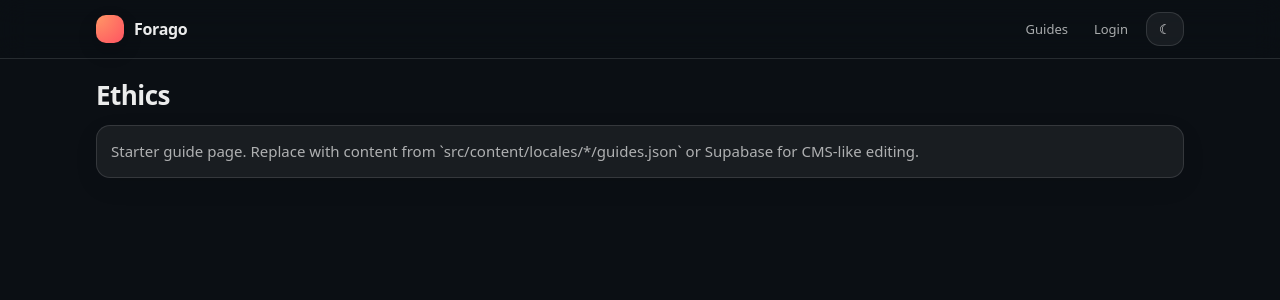
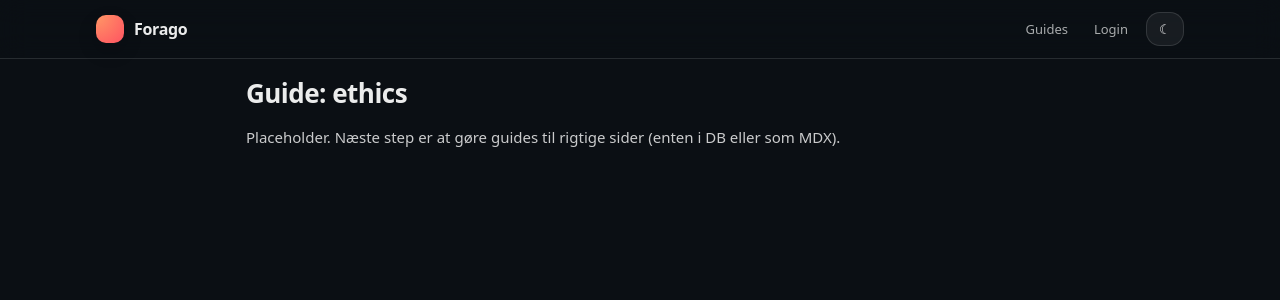
Before and after one commit to Hyllekvist/forago, a Next.js app: page /en/guides/ethics in a window 1280 px wide. Shown: the top 300 px of the page. Built offline with nearby package versions, Linux system fonts and the light colour scheme.

Commit message:
Update page.tsx

```diff
--- a/src/app/[locale]/guides/[slug]/page.tsx
+++ b/src/app/[locale]/guides/[slug]/page.tsx
@@ -1,15 +1,23 @@
-import styles from "./GuidePage.module.css";
+import { notFound } from "next/navigation";
 
-export default function GuidePage({ params }: { params: { slug: string } }) {
+export const revalidate = 3600;
+
+const SUPPORTED_LOCALES = ["dk", "en"] as const;
+type Locale = (typeof SUPPORTED_LOCALES)[number];
+
+function isLocale(x: string): x is Locale {
+  return (SUPPORTED_LOCALES as readonly string[]).includes(x);
+}
+
+export default async function GuideSlugPage({ params }: { params: { locale: string; slug: string } }) {
+  if (!isLocale(params.locale)) return notFound();
+
   return (
-    <div className={styles.wrap}>
-      <h1 className={styles.h1}>{params.slug.replace(/-/g, " ")}</h1>
-      <div className={styles.card}>
-        <p className={styles.p}>
-          Starter guide page. Replace with content from `src/content/locales/*/guides.json`
-          or Supabase for CMS-like editing.
-        </p>
-      </div>
-    </div>
+    <main style={{ padding: 16, maxWidth: 820, margin: "0 auto" }}>
+      <h1 style={{ margin: "0 0 10px" }}>Guide: {params.slug}</h1>
+      <p style={{ opacity: 0.85 }}>
+        Placeholder. Næste step er at gøre guides til rigtige sider (enten i DB eller som MDX).
+      </p>
+    </main>
   );
 }
```
